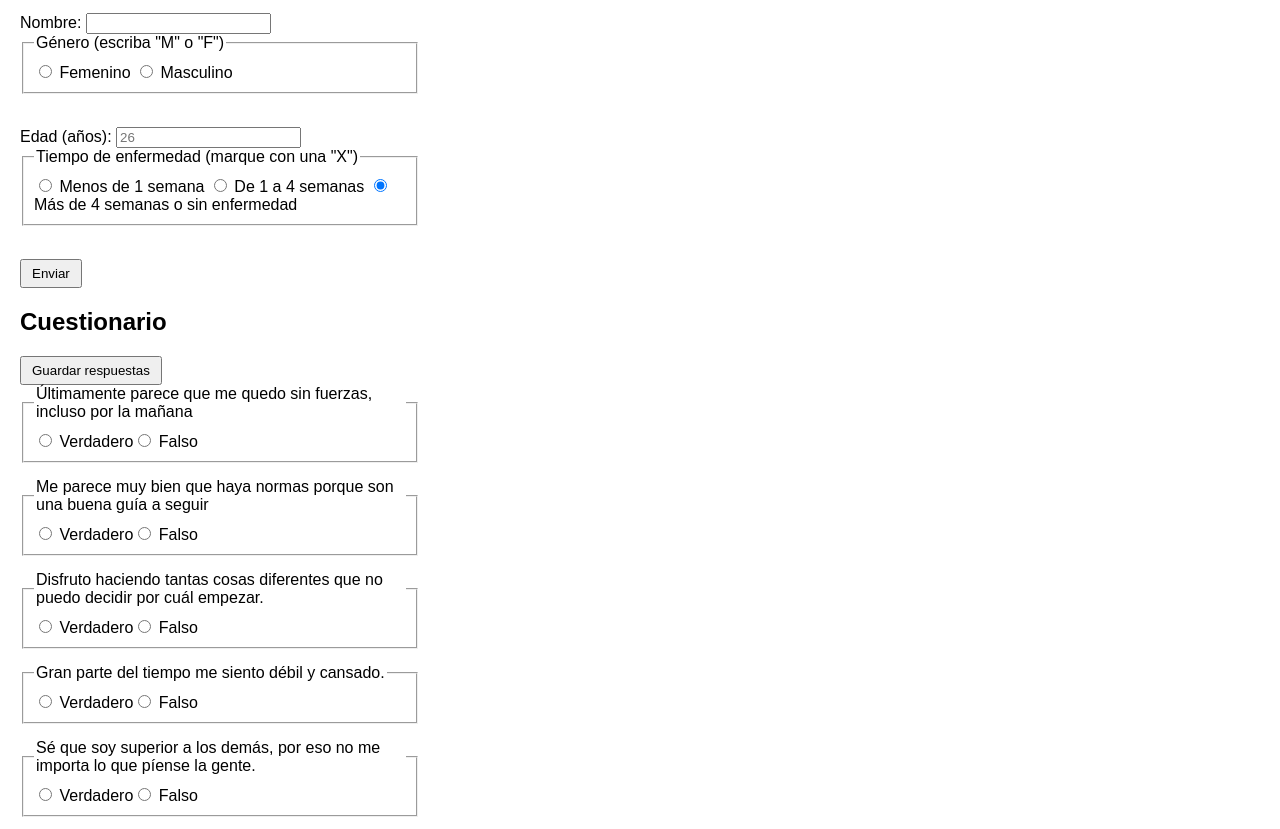
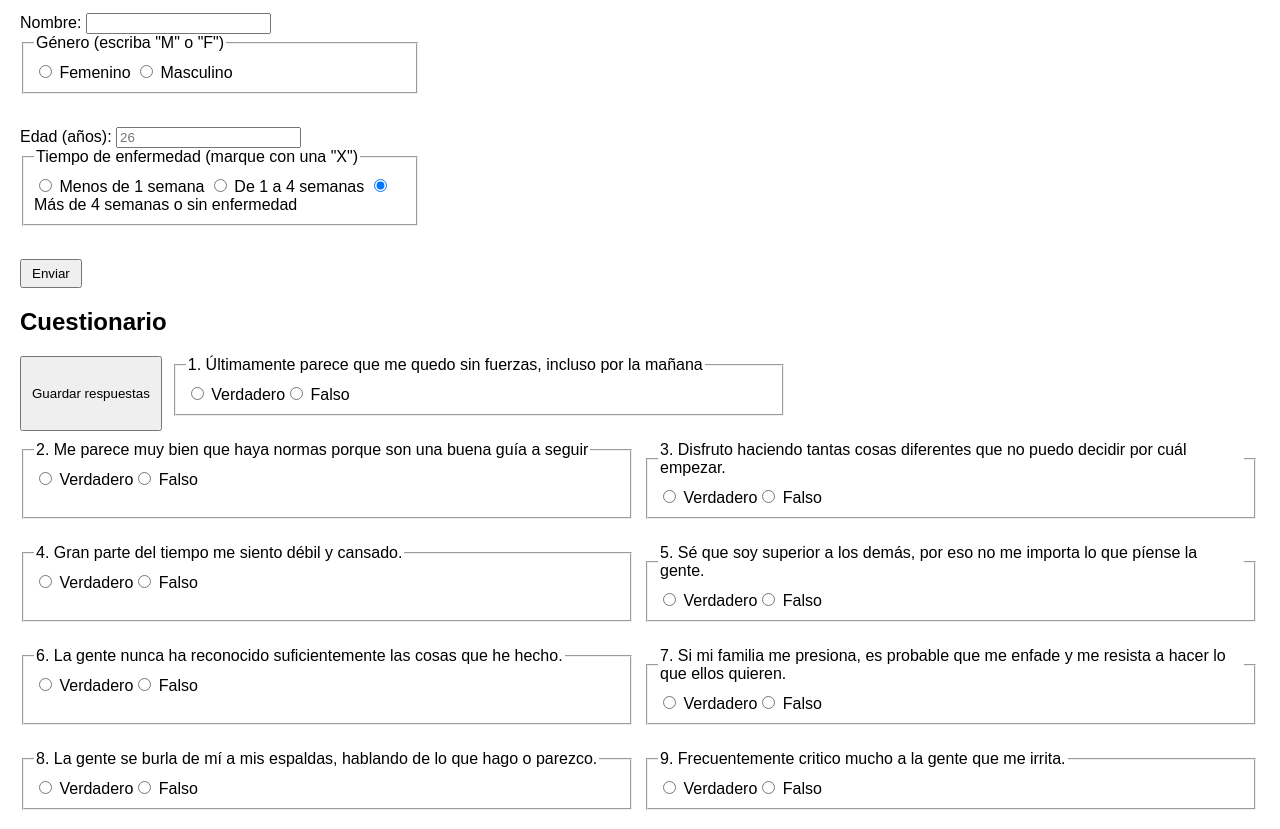
Before and after one commit to apariciocch/consultorioweb, a plain HTML site: page index.html in a window 1280 px wide. Shown: the part 101-930 px from the top of the page. Drawn offline with Linux system fonts and the light colour scheme.

Commit message:
Enumerate questions and display questionnaire in two columns

```diff
--- a/main.js
+++ b/main.js
@@ -187,7 +187,7 @@ const cuestionario = document.getElementById('cuestionario');
 preguntas.forEach((texto, index) => {
     const fieldset = document.createElement('fieldset');
     const legend = document.createElement('legend');
-    legend.textContent = texto;
+    legend.textContent = (index + 1) + '. ' + texto;
     fieldset.appendChild(legend);
 
     const labelV = document.createElement('label');
--- a/style.css
+++ b/style.css
@@ -3,8 +3,19 @@ body {
     margin: 20px;
 }
 
-form {
+#datos-personales {
     max-width: 400px;
+}
+
+#cuestionario {
+    display: flex;
+    flex-wrap: wrap;
+    gap: 10px;
+}
+
+#cuestionario fieldset {
+    width: calc(50% - 10px);
+    box-sizing: border-box;
 }
 
 fieldset {
```
